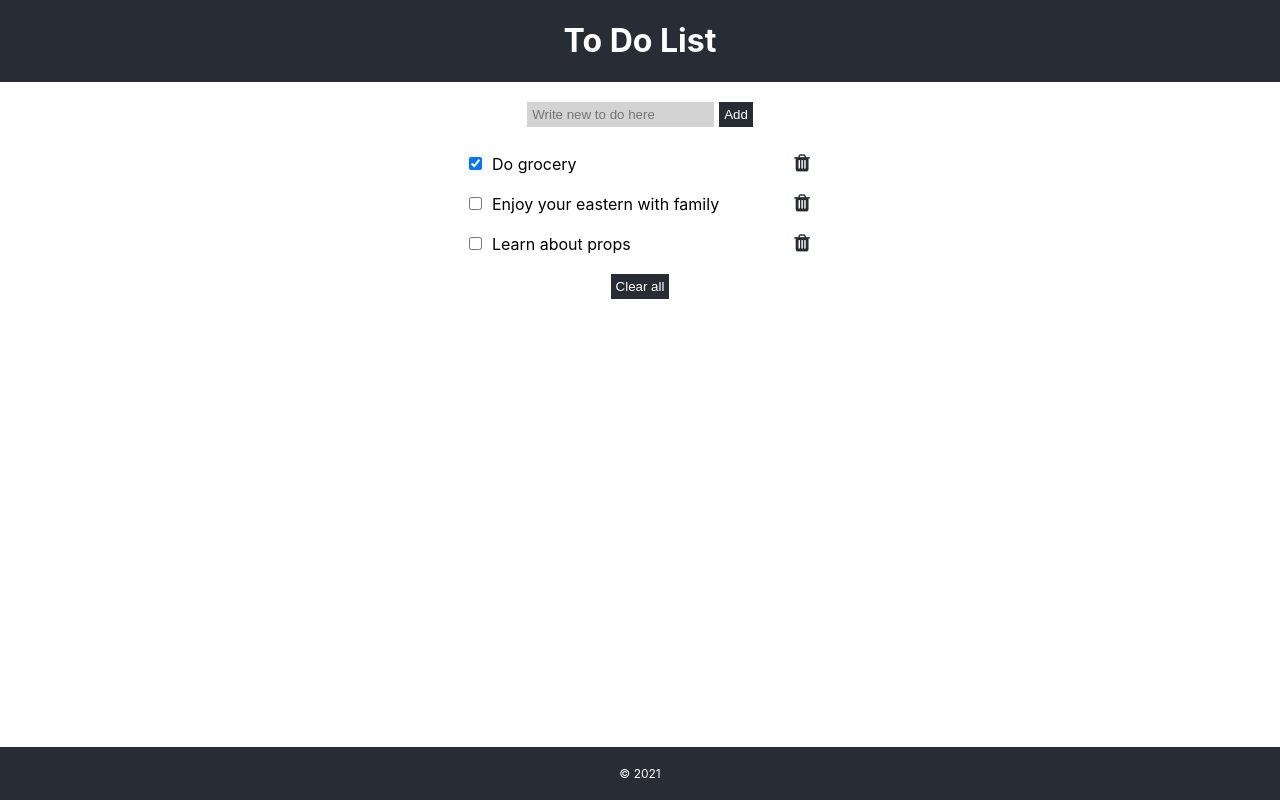
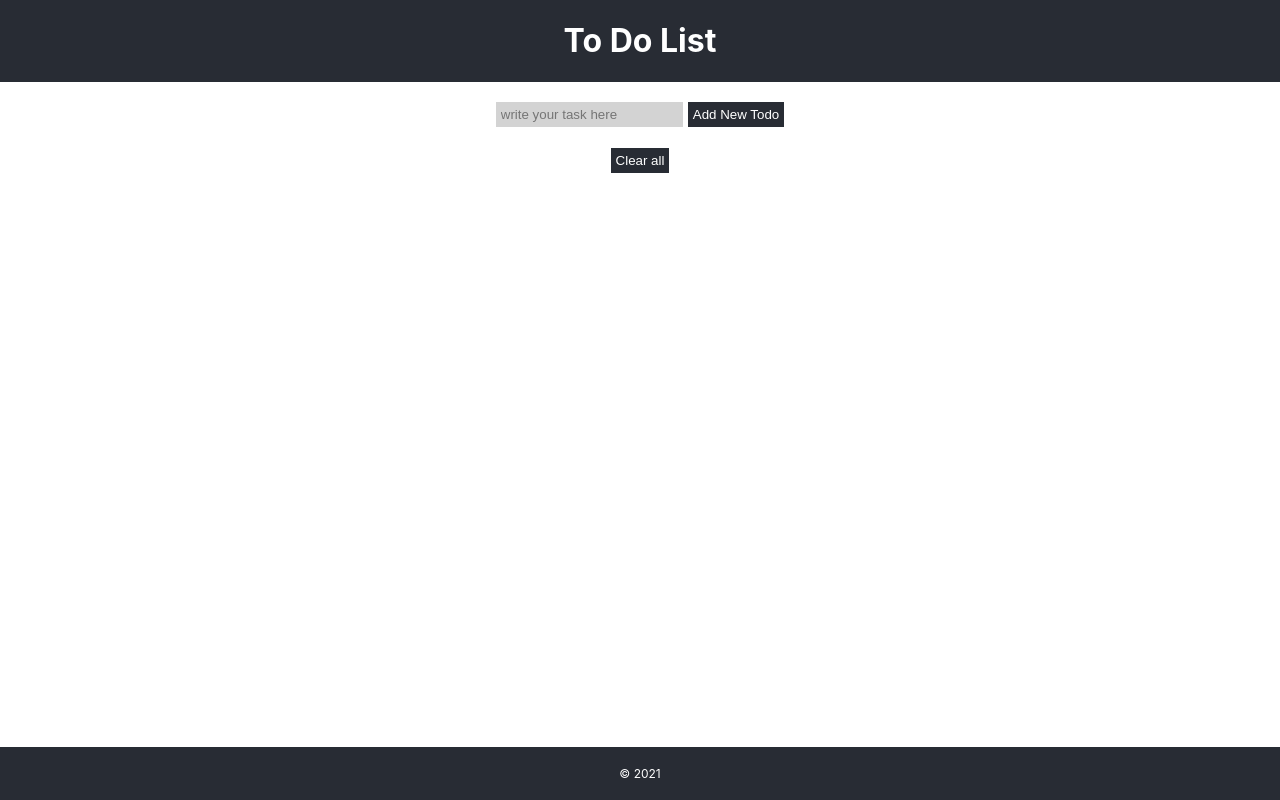
Before and after one commit to loremipsum-20/todo-app, a React (Create React App) app: page / in a window 1280 px wide. Built offline with nearby package versions, Linux system fonts and the light colour scheme.

Commit message:
add new task functio onClick (Button) and onKeyDown (Enter)

```diff
--- a/src/App.js
+++ b/src/App.js
@@ -46,10 +46,10 @@ import NewTodoInput from "./components/NewTodoInput/NewTodoInput.js";
 import TodoList from "./components/TodoList/TodoList.js";
 
 const todosData = [
-  {
+  /*{
     id: "134713749319748913",
     title: "Do grocery",
-    isDone: true
+    isDone: false
   },
   {
     id: "34954629579425425",
@@ -60,7 +60,7 @@ const todosData = [
     id: "724095784927859",
     title: "Learn about props",
     isDone: false
-  }
+  }*/
 ];
 
 
@@ -71,6 +71,11 @@ export default function App() {
     const newTodos = todosState.filter(({ id }) => id !== todoId);
     setTodos(newTodos);
   }
+  function handleNewTodo(newTodo) {
+    const newTodos = [...todosState, newTodo];
+    setTodos(newTodos);
+  }
+
   return (
     <div className="App">
       <header className="App-header">
@@ -79,7 +84,7 @@ export default function App() {
       </h1>
       </header>
       <main>
-        <NewTodoInput />
+        <NewTodoInput addTodo={handleNewTodo} />
         <TodoList todos={todosState} deleteTodo={handleDelete} />
       </main>
       <footer>
--- a/src/components/NewTodoInput/NewTodoInput.js
+++ b/src/components/NewTodoInput/NewTodoInput.js
@@ -1,11 +1,46 @@
-import React from "react";
+import React, { useState } from "react";
 import "./NewTodoInput.css";
 
-function NewTodoInput() {
-  return (<div>
-      <input type="text" className="new-input" placeholder="Write new to do here" />
-      <button>Add</button>
-    </div>);
+
+function NewTodoInput({ addTodo }) {
+  const [inputValue, setInputValue] = useState("");
+
+  function handleOnKeyDown({ keyCode }) {
+    if (keyCode === 13) {
+      saveNewTodo();
+    }
+  }
+
+  function handleInputValue({target}) {
+    setInputValue(target.value)
+  }
+
+  function saveNewTodo() {
+    const newTodo = {
+    id: (Date.now() + Math.random()).toString(),
+    title: inputValue,
+    isDone: false
+    };
+
+    addTodo(newTodo);
+    setInputValue("");
+  }
+
+  return (
+    <div>
+      <input
+        type="text"
+        value={inputValue}
+        className="new-input"
+        placeholder="write your task here"
+        onKeyDown={handleOnKeyDown}
+        // call here handleInputValue func
+        onChange={handleInputValue}
+      />
+      {/* onClick call saveNewTodo */}
+      <button onClick={saveNewTodo}>Add New Todo</button>
+    </div>
+  );
 }
 
 export default NewTodoInput;
```
